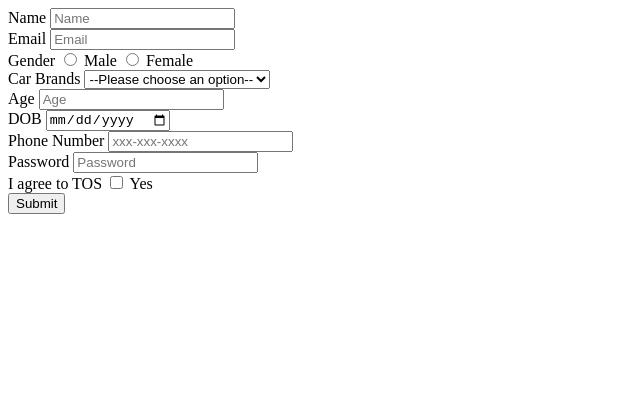
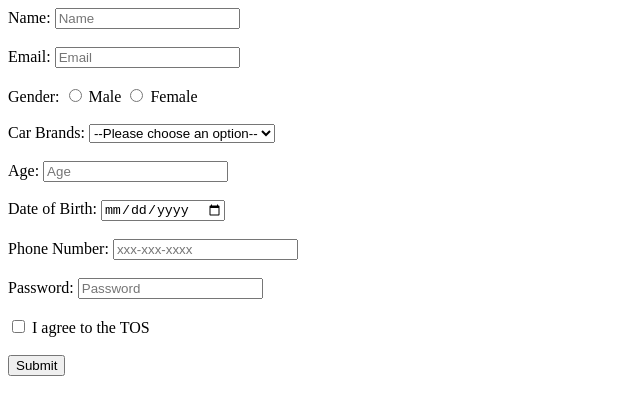
Before and after one commit to acciojob/signup-form-car-Sahil0485, a website: page main.html in a window 1280 px wide. Shown: the whole page, without its empty margins (0-640 px from the left). Drawn offline with Linux system fonts and the light colour scheme.

Commit message:
created a submission

```diff
--- a/main.html
+++ b/main.html
@@ -9,32 +9,67 @@
 <body>
 	<!-- the entire body must be written by student -->
 	<form method="post">
-		<label for="name">Name</label>
-		<input type="text" id="name" required placeholder="Name"/><br>
-		<label for="email">Email</label>
-		<input type="email" id="email" required placeholder="Email"/><br>
-		<label for="gender">Gender</label>
-		<input type="radio" name="gender" required id="gender_m"/>
-		<label for="gender_m">Male</label>
-		<input type="radio" name="gender" required id="gender_f"/>
-		<label for="gender_f">Female</label><br>
-		<label for="cars">Car Brands</label>
-		<select id="cars" required>
-			<option>--Please choose an option--</option>
-		</select><br>
-		<label for="age">Age</label>
-		<input type="number" id="age" required placeholder="Age"/><br>
-		<label for="dob">DOB</label>
-		<input type="date" id="dob" required/><br>
-		<label for="tel">Phone Number</label>
-		<input type="tel" id="tel" required placeholder="xxx-xxx-xxxx"/><br>
-		<label for="password">Password</label>
-		<input type="password" id="password" required placeholder="Password"/><br>
-		<label for="tos">I agree to TOS</label>
-		<input type="checkbox" id="yes" required/>
-		<label for="yes">Yes</label><br>
-		<button type="submit">Submit</button>
-	</form>
+
+    <!-- Name -->
+    <label for="name">Name:</label>
+    <input type="text" id="name" name="name" required placeholder="Name">
+    <br><br>
+
+    <!-- Email -->
+    <label for="email">Email:</label>
+    <input type="email" id="email" name="email" required placeholder="Email">
+    <br><br>
+
+    <!-- Gender -->
+    <span>Gender:</span>
+    <input type="radio" id="gender_m" name="gender" value="male" required>
+    <label for="gender_m">Male</label>
+
+    <input type="radio" id="gender_f" name="gender" value="female" required>
+    <label for="gender_f">Female</label>
+    <br><br>
+
+    <!-- Car Brands -->
+    <label for="cars">Car Brands:</label>
+    <select id="cars" name="cars" required>
+      <option value="">--Please choose an option--</option>
+      <option value="toyota">Toyota</option>
+      <option value="ford">Ford</option>
+      <option value="honda">Honda</option>
+      <option value="bmw">BMW</option>
+    </select>
+    <br><br>
+
+    <!-- Age -->
+    <label for="age">Age:</label>
+    <input type="number" id="age" name="age" required placeholder="Age">
+    <br><br>
+
+    <!-- DOB -->
+    <label for="dob">Date of Birth:</label>
+    <input type="date" id="dob" name="dob" required>
+    <br><br>
+
+    <!-- Phone Number -->
+    <label for="tel">Phone Number:</label>
+    <input type="tel" id="tel" name="tel" placeholder="xxx-xxx-xxxx">
+    <br><br>
+
+    <!-- Password -->
+    <label for="password">Password:</label>
+    <input type="password" id="password" name="password" required placeholder="Password">
+    <br><br>
+
+    <!-- TOS Checkbox -->
+    <input type="checkbox" id="tos" name="tos" required>
+    <label for="tos">I agree to the TOS</label>
+    <br><br>
+
+    <!-- Submit Button -->
+    <button type="submit">Submit</button>
+
+  </form>
+
     <script type="text/javascript" src="./script.js">
 </script>
 
```
